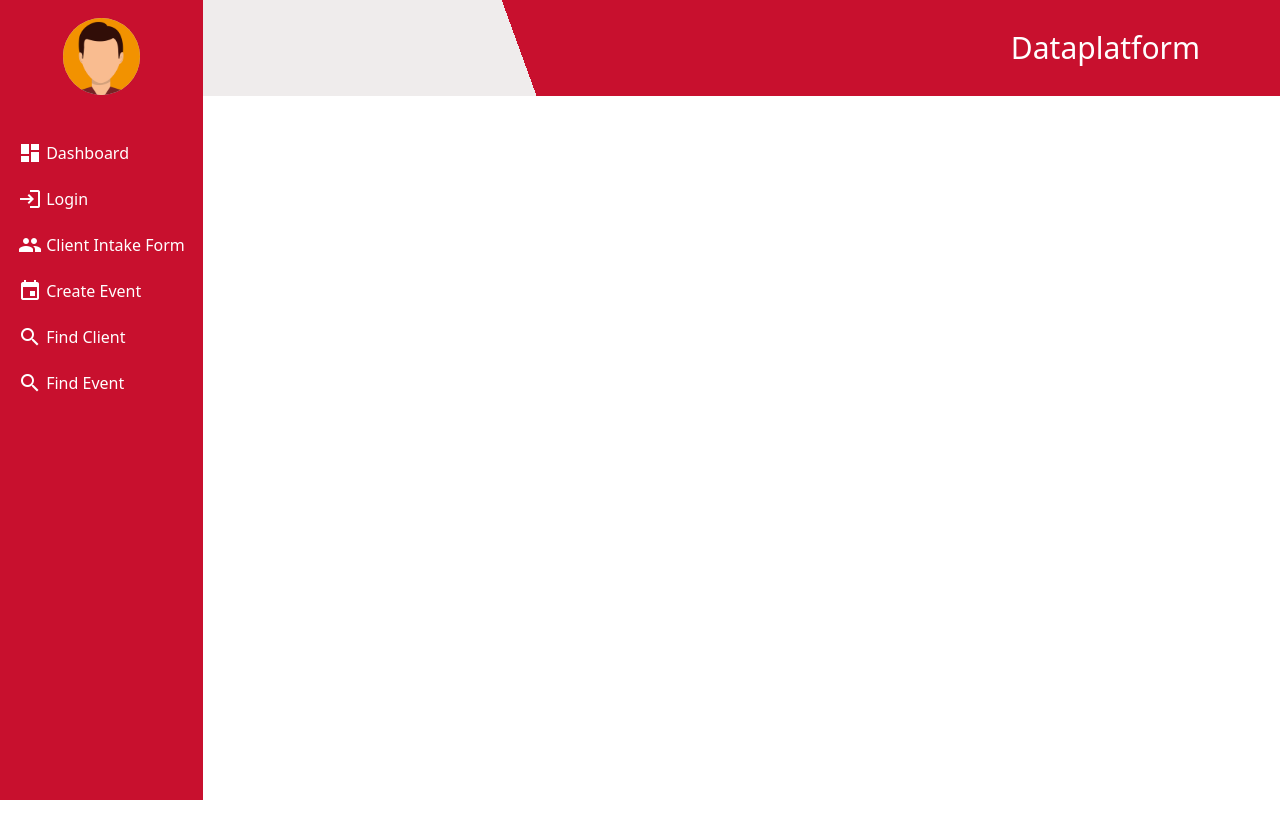
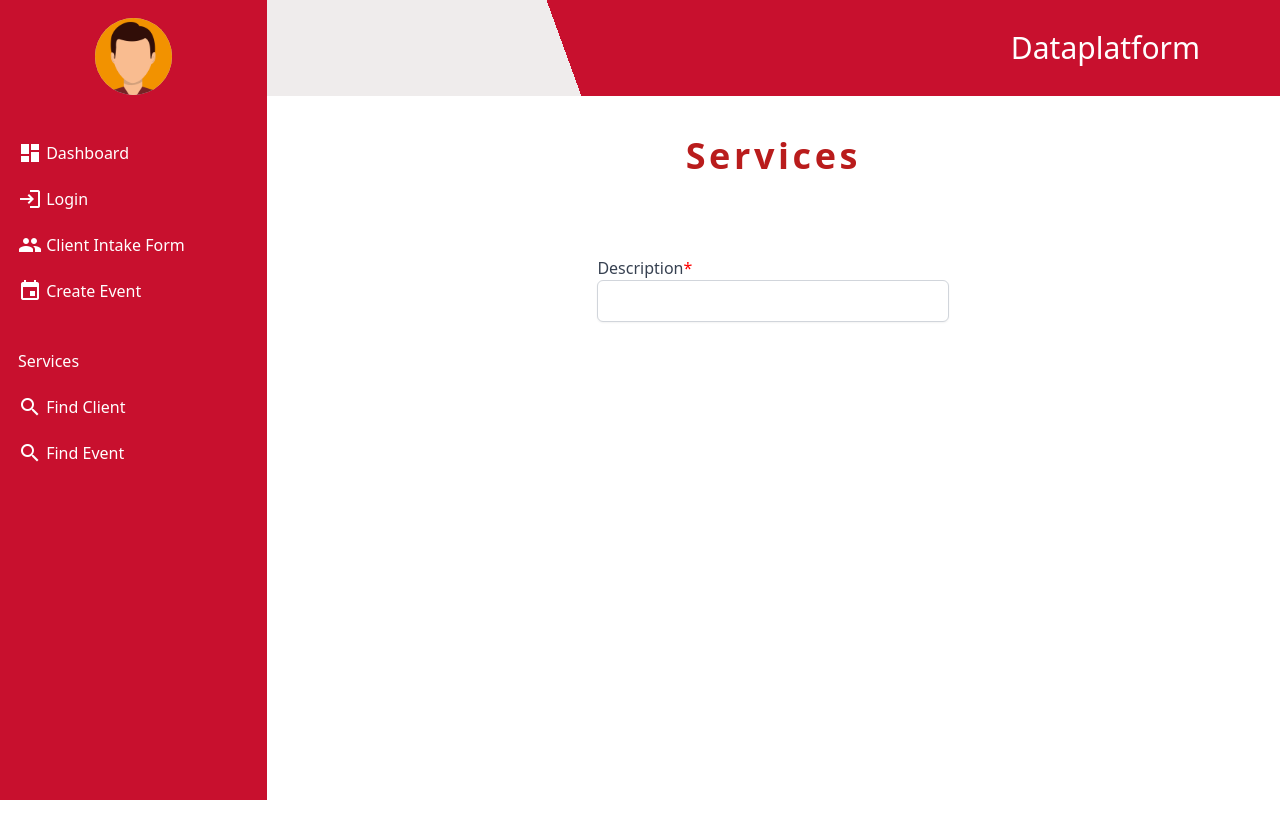
Before and after one commit to CIS-Spring-2023/project-cis_4339_project_-16, a Vue app in the folder frontend/: page /crudService in a window 1280 px wide. Shown: the top 838 px of the page. Before the commit the page ends 800 px from the top, so only its background shows below. Built offline with nearby package versions, Linux system fonts and the light colour scheme; no server answers.

Commit message:
Added routes for new page crudServices.vue to index.js, added an option in the dashboard to access crudServices.vue, and set up basic code framework in crudService.vue.
Still need to add create/update/soft delete functionality and API calls.

```diff
--- a/frontend/src/App.vue
+++ b/frontend/src/App.vue
@@ -66,6 +66,16 @@ export default {
               </router-link>
             </li>
             <li>
+              <router-link to="/crudService">
+                <span
+                  style="position: relative; top: 6px"
+                  class="material-icons"
+                  >service</span
+                >
+                Services
+              </router-link>
+            </li>
+            <li>
               <router-link to="/findclient">
                 <span
                   style="position: relative; top: 6px"
--- /dev/null
+++ b/frontend/src/components/crudServices.vue
@@ -0,0 +1,44 @@
+<script>
+import useVuelidate from "@vuelidate/core";
+import { required, email, alpha, numeric } from "@vuelidate/validators";
+import axios from "axios";
+const apiURL = import.meta.env.VITE_ROOT_API;
+
+export default {
+  data() {
+    return {
+      service: "",
+    };
+  },
+};
+</script>
+
+<template>
+  <main>
+    <h1
+      class="font-bold text-4xl text-red-700 tracking-widest text-center mt-10"
+    >
+      Services
+    </h1>
+    <div class="px-10 py-20">
+      <!-- @submit.prevent stops the submit event from reloading the page-->
+      <form @submit.prevent="registerService">
+        <!-- grid container -->
+        <div class="flex h-screen justify-center">
+          <!-- form field -->
+          <div class="flex flex-col">
+            <label class="block">
+              <span class="text-gray-700">Description</span>
+              <span style="color: #ff0000">*</span>
+              <input
+                type="text"
+                class="w-full rounded-md border-gray-300 shadow-sm focus:border-indigo-300 focus:ring focus:ring-indigo-200 focus:ring-opacity-50"
+                v-model="service"
+              />
+            </label>
+          </div>
+        </div>
+      </form>
+    </div>
+  </main>
+</template>
--- a/frontend/src/router/index.js
+++ b/frontend/src/router/index.js
@@ -1,53 +1,58 @@
-import { createRouter, createWebHistory } from 'vue-router'
+import { createRouter, createWebHistory } from "vue-router";
 
 // make all paths and names lowercase for consistency
 const routes = [
   {
-    path: '/',
+    path: "/",
     props: true,
-    component: () => import('../components/homePage.vue')
+    component: () => import("../components/homePage.vue"),
   },
   {
-    path: '/login',
-    name: 'login',
-    component: () => import('../components/login.vue')
+    path: "/login",
+    name: "login",
+    component: () => import("../components/login.vue"),
   },
   {
-    path: '/intakeform',
-    name: 'intakeform',
-    props: true,
-    component: () => import('../components/intakeForm.vue')
+    path: "/crudService",
+    name: "crudService",
+    component: () => import("../components/crudServices.vue"),
   },
   {
-    path: '/findclient',
-    name: 'findclient',
-    component: () => import('../components/findClient.vue')
+    path: "/intakeform",
+    name: "intakeform",
+    props: true,
+    component: () => import("../components/intakeForm.vue"),
   },
   {
-    path: '/updateclient/:id',
-    name: 'updateclient',
-    props: true,
-    component: () => import('../components/updateClient.vue')
+    path: "/findclient",
+    name: "findclient",
+    component: () => import("../components/findClient.vue"),
   },
   {
-    path: '/eventform',
-    name: 'eventform',
-    component: () => import('../components/eventForm.vue')
+    path: "/updateclient/:id",
+    name: "updateclient",
+    props: true,
+    component: () => import("../components/updateClient.vue"),
   },
   {
-    path: '/findevents',
-    name: 'findevents',
-    component: () => import('../components/findEvents.vue')
+    path: "/eventform",
+    name: "eventform",
+    component: () => import("../components/eventForm.vue"),
   },
   {
-    path: '/eventdetails/:id',
-    name: 'eventdetails',
+    path: "/findevents",
+    name: "findevents",
+    component: () => import("../components/findEvents.vue"),
+  },
+  {
+    path: "/eventdetails/:id",
+    name: "eventdetails",
     props: true,
-    component: () => import('../components/eventDetails.vue')
-  }
-]
+    component: () => import("../components/eventDetails.vue"),
+  },
+];
 const router = createRouter({
   history: createWebHistory(),
-  routes
-})
-export default router
+  routes,
+});
+export default router;
```
